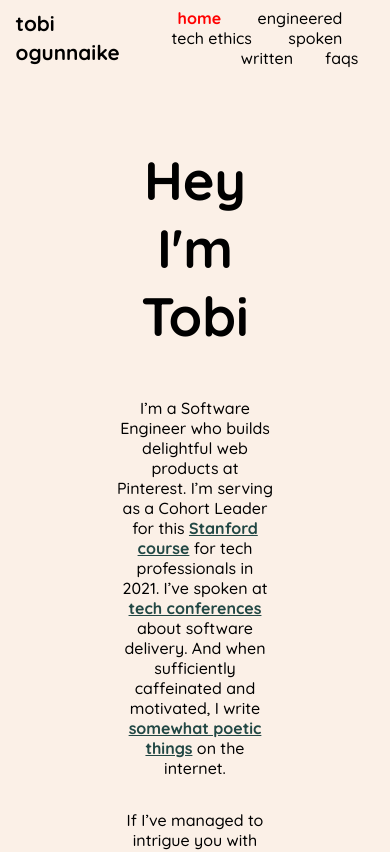
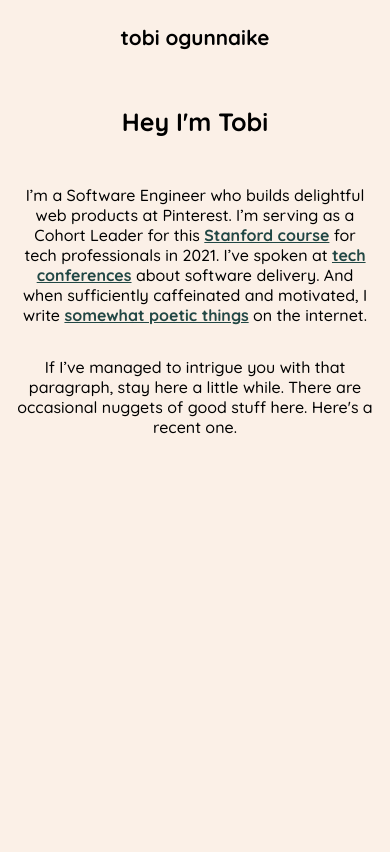
Before and after one commit to tobicodes/tobiwrites, a React (Create React App) app: page / in a window 390 px wide. Shown: the top 852 px of the page. Built offline with nearby package versions, Linux system fonts and the light colour scheme.

Commit message:
add responsive home page

```diff
--- a/src/App.css
+++ b/src/App.css
@@ -1,19 +1,24 @@
-.homeMainContent {
+/* .homeMainContent {
   display: flex;
   flex-direction: column;
   justify-content: center;
   align-items: center;
-  max-width: 50%;
   margin: 0 auto;
-  padding: 70px 116px; /* how to make this responsive??*/
-  /* min-height: 70vh; */
+  padding: 70px 116px;
   text-align: center;
-}
+} */
+
+/* max-width: 50%; */
+/* min-height: 70vh; */
 
 .engPageContainer {
   max-width: 50%;
   margin: 0 auto;
   padding: 70px 116px; /* how to make this responsive??*/
-  /* min-height: 70vh; */
-  /* text-align: left; */
 }
+
+@media screen and (max-width: 1943px) and (min-width: 0) and (orientation: portrait) {
+  h1 {
+    font-size: calc((2.8 - 1) * 1.2vh + 1rem);
+  }
+}
--- a/src/Header.js
+++ b/src/Header.js
@@ -8,23 +8,26 @@ export const Header = () => {
   return (
     <>
       <div
-        style={{
-          margin: 0,
-          padding: "2vw 4vw",
-          display: "flex",
-          flexWrap: "nowrap",
-          // flex: "1 0 67%",
-          alignItems: "center",
-        }}
+        className="header"
+        // style={{
+        //   margin: 0,
+        //   padding: "2vw 4vw",
+        //   display: "flex",
+        //   flexWrap: "nowrap",
+        //   //   flex: "1 0 67%",
+        //   alignItems: "center",
+        // }}
       >
         <Link to="/" style={{ textDecoration: "none" }}>
           {" "}
           <h1
+            className="tobiOgunnaike"
             style={{
               fontSize: `calc((2 - 1) * 1.2vw + 1rem`, // squarespace does this
               color: "#000",
               lineHeight: "1.4em",
               margin: 0,
+              //   display: "block",
             }}
           >
             tobi ogunnaike
@@ -40,7 +43,7 @@ export const Header = () => {
           }}
         >
           <InternalNavLink to="/"> home</InternalNavLink>
-          <InternalNavLink to="/engineered"> engineered</InternalNavLink>
+          <InternalNavLink to="/engineered"> eng</InternalNavLink>
           <InternalNavLink to="/tech-ethics"> tech ethics</InternalNavLink>
           <InternalNavLink to="/spoken"> spoken</InternalNavLink>
           <InternalNavLink to="/written"> written</InternalNavLink>
--- a/src/helpers.css
+++ b/src/helpers.css
@@ -4,6 +4,70 @@
   font-size: calc(0vw + 1rem);
   text-decoration: underline;
 }
+
+/* small screeens*/
+@media screen and (max-width: 480px) {
+  .header h1 {
+    text-align: center;
+    padding: 22.5px;
+    font-size: 20px;
+  }
+  .navLinkStyle {
+    display: none;
+  }
+
+  .contentHeader {
+    font-size: 25px;
+    font-weight: 700;
+    margin: 0 0 32px 0;
+    text-align: center;
+  }
+
+  .homeMainContent {
+    display: flex;
+    flex-direction: column;
+    justify-content: center;
+    align-items: center;
+    /* max-width: 85%;
+    margin: 0 auto; */
+    /* padding-top: 32px; */
+    padding: 32px 17px 0px 17px;
+    text-align: center;
+  }
+}
+
+/* large screens */
+
+@media screen and (min-width: 481px) {
+  .header {
+    margin: 0;
+    padding: 2vw 4vw;
+    display: flex;
+    flex-wrap: nowrap;
+    align-items: center;
+  }
+
+  .linkStyle {
+    color: #214744;
+    font-weight: 700;
+    font-size: calc(0vw + 1rem);
+    text-decoration: underline;
+  }
+
+  .navLinkStyle {
+    color: #000;
+    font-size: calc(0vw + 1rem);
+    padding: 1em;
+    text-decoration: none;
+  }
+}
+
+/* .linkStyle {
+  color: #214744;
+  font-weight: 700;
+  font-size: calc(0vw + 1rem);
+  text-decoration: underline;
+} */
 
 /*
      color: "#f78978",
@@ -18,9 +82,21 @@
 
     */
 
-.navLinkStyle {
+/* .navLinkStyle {
   color: #000;
   font-size: calc(0vw + 1rem);
   padding: 1em;
   text-decoration: none;
-}
+} */
+
+/* @media only screen and (min-device-width: 320px) and (max-device-width: 480px) {
+  .navLinkStyle {
+    background-color: red !important;
+  }
+} */
+
+/* @media only screen and (min-device-width: 320px) and (max-device-width: 480px) {
+  body {
+    background-color: red;
+  }
+} */
--- a/src/index.css
+++ b/src/index.css
@@ -14,7 +14,7 @@ body {
   overflow-wrap: break-word;
 }
 
-code {
+/* code {
   font-family: source-code-pro, Menlo, Monaco, Consolas, "Courier New",
     monospace;
-}
+} */
--- a/src/pages/Home.js
+++ b/src/pages/Home.js
@@ -4,7 +4,8 @@ import { HeaderText, ExternalLink, InternalLink, Text } from "../helpers";
 export const HomePage = () => {
   return (
     <div className="homeMainContent">
-      <HeaderText>Hey I'm Tobi</HeaderText>
+      {/* <HeaderText>Hey I'm Tobi</HeaderText> */}
+      <h1 className="contentHeader">Hey I'm Tobi</h1>
 
       <Text>
         {" "}
```
